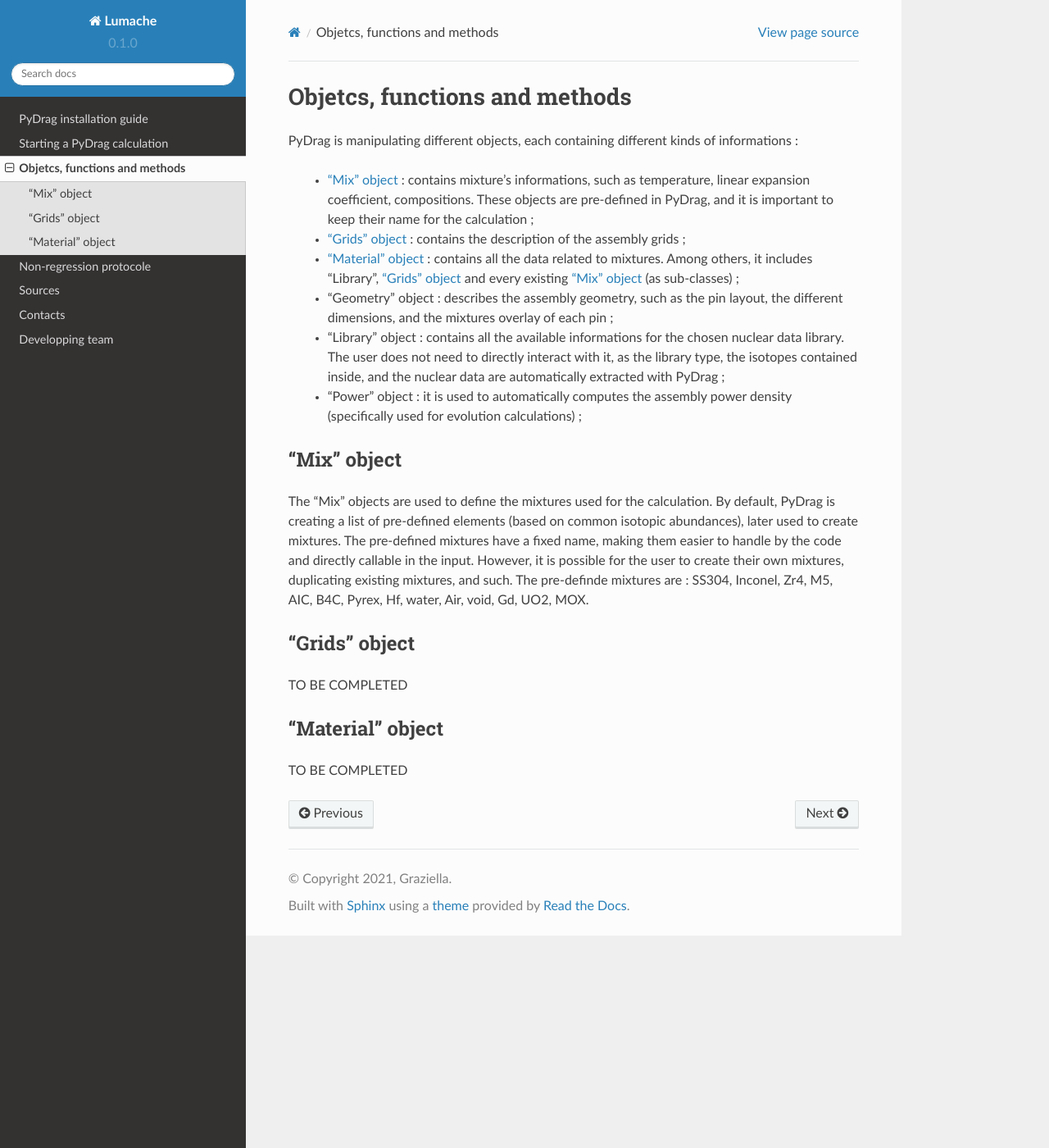
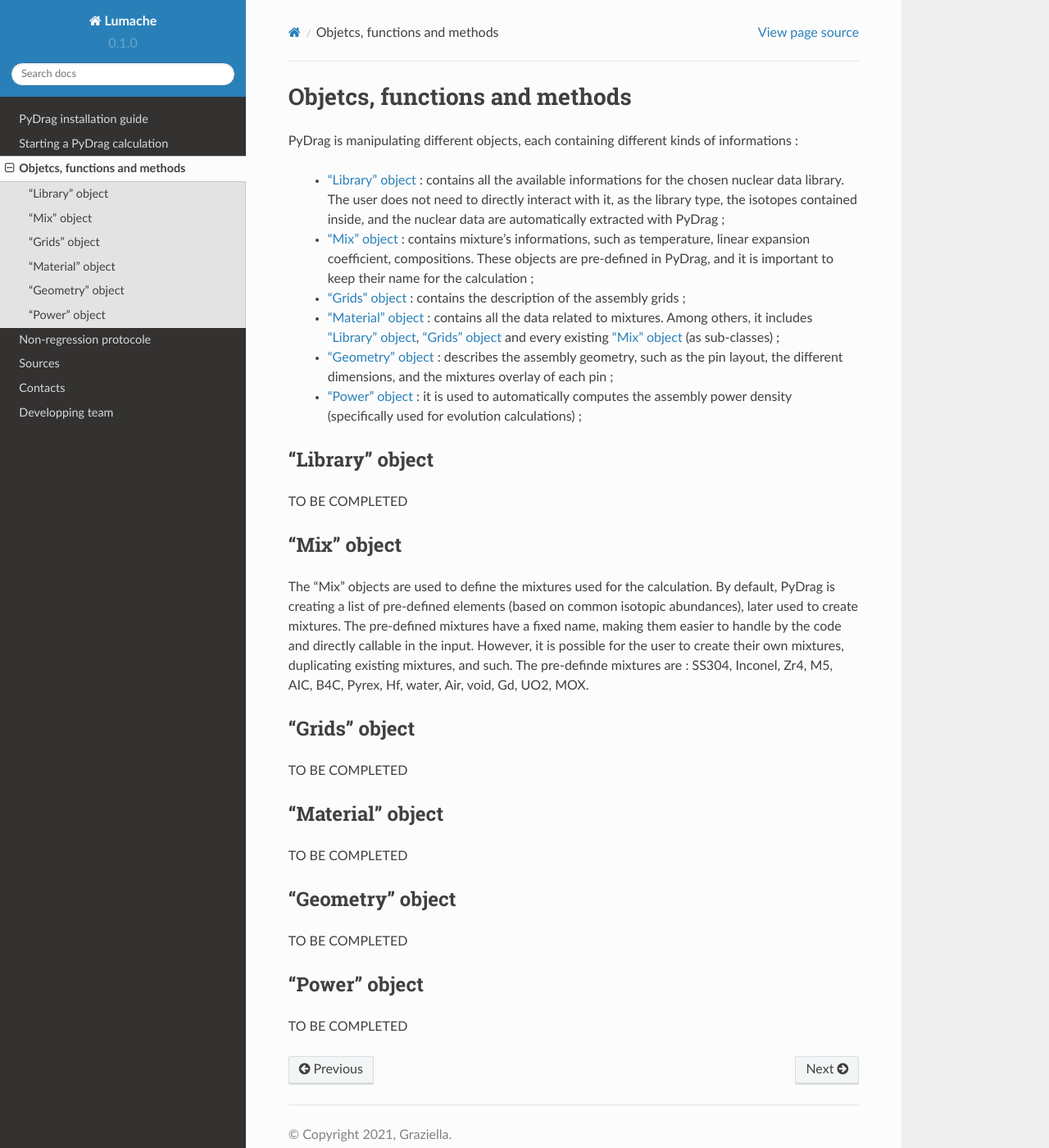
Before and after one commit to Ben105m/rtd-tutorial, a Sphinx documentation site: the page built from docs/source/functions.rst, in a window 1280 px wide and 1400 px high. Shown: the whole window at 82% size. Built offline with Sphinx 7.4.7 and the Read the Docs theme 2.0.0, drawn with Linux system fonts in a browser that asks for light colours.

Commit message:
Update functions.rst

```diff
--- a/docs/source/functions.rst
+++ b/docs/source/functions.rst
@@ -6,18 +6,25 @@ Objetcs, functions and methods
 
 PyDrag is manipulating different objects, each containing different kinds of informations :
 
+  - :ref:`library` : contains all the available informations for the chosen nuclear data library. The user does not need to directly interact with it, as the library type, the isotopes contained inside, and the nuclear data are automatically extracted with PyDrag ;
+
   -  :ref:`mix` : contains mixture's informations, such as temperature, linear expansion coefficient, compositions. These objects are pre-defined in PyDrag, and it is important to keep their name for the calculation ;
 
-  -  :ref:`grids` : contains the description of the assembly grids ;
+  - :ref:`grids` : contains the description of the assembly grids ;
 
-  - :ref:`materials` : contains all the data related to mixtures. Among others, it includes "Library", :ref:`grids` and every existing :ref:`mix` (as sub-classes) ;
+  - :ref:`materials` : contains all the data related to mixtures. Among others, it includes :ref:`library`, :ref:`grids` and every existing :ref:`mix` (as sub-classes) ;
 
-  - "Geometry" object : describes the assembly geometry, such as the pin layout, the different dimensions, and the mixtures overlay of each pin ;
+  - :ref:`geometry` : describes the assembly geometry, such as the pin layout, the different dimensions, and the mixtures overlay of each pin ;
 
-  - "Library" object : contains all the available informations for the chosen nuclear data library. The user does not need to directly interact with it, as the library type, the isotopes contained inside, and the nuclear data are automatically extracted with PyDrag ;
+  - :ref:`power` : it is used to automatically computes the assembly power density (specifically used for evolution calculations) ;
 
-  - "Power" object : it is used to automatically computes the assembly power density (specifically used for evolution calculations) ;
 
+.. _library:
+
+"Library" object
+----------------------------
+
+TO BE COMPLETED
 
 .. _mix:
 
@@ -40,3 +47,17 @@ TO BE COMPLETED
 ----------------------------
 
 TO BE COMPLETED
+
+.. _geometry:
+
+"Geometry" object
+----------------------------
+
+TO BE COMPLETED
+
+.. _power:
+
+"Power" object
+----------------------------
+
+TO BE COMPLETED
```
